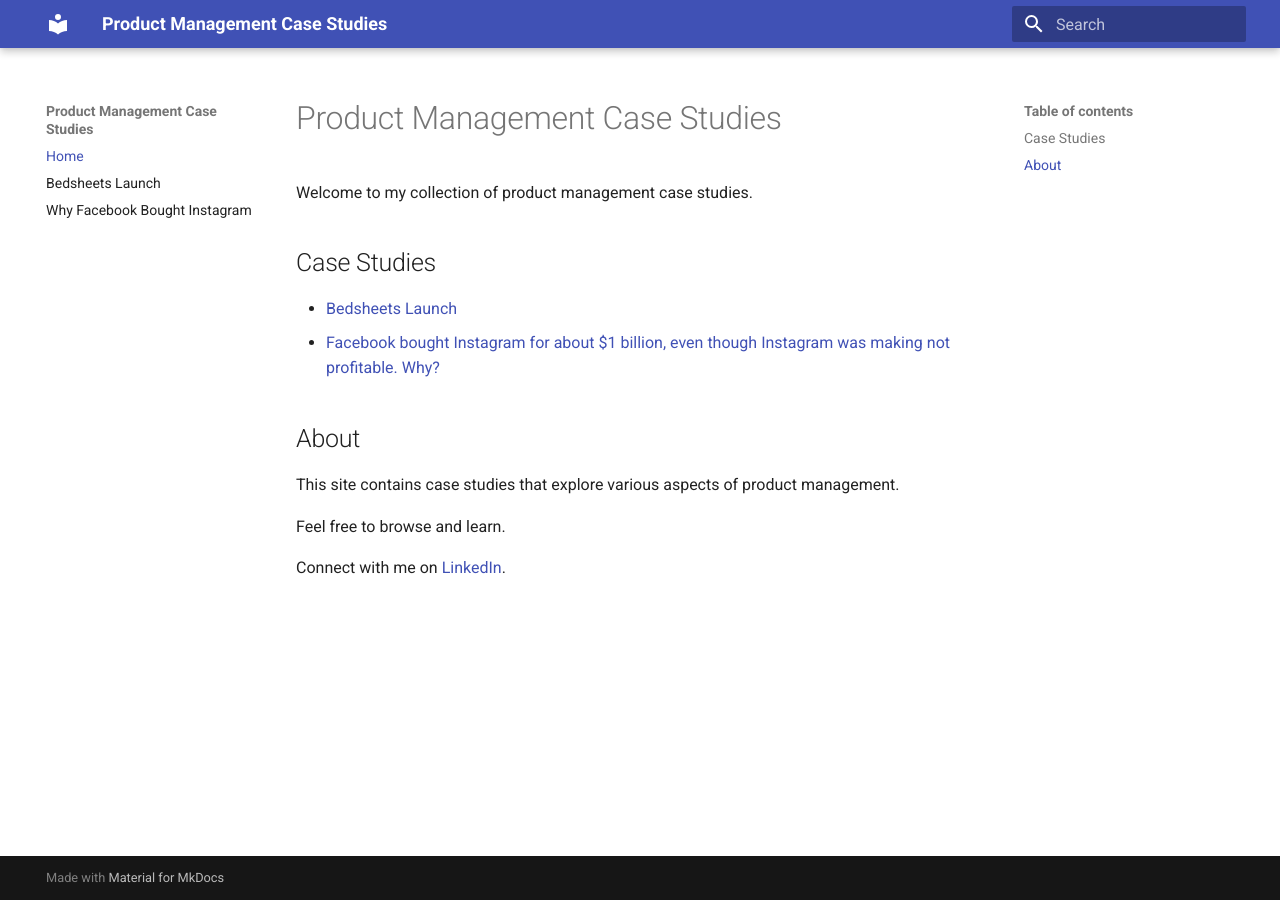
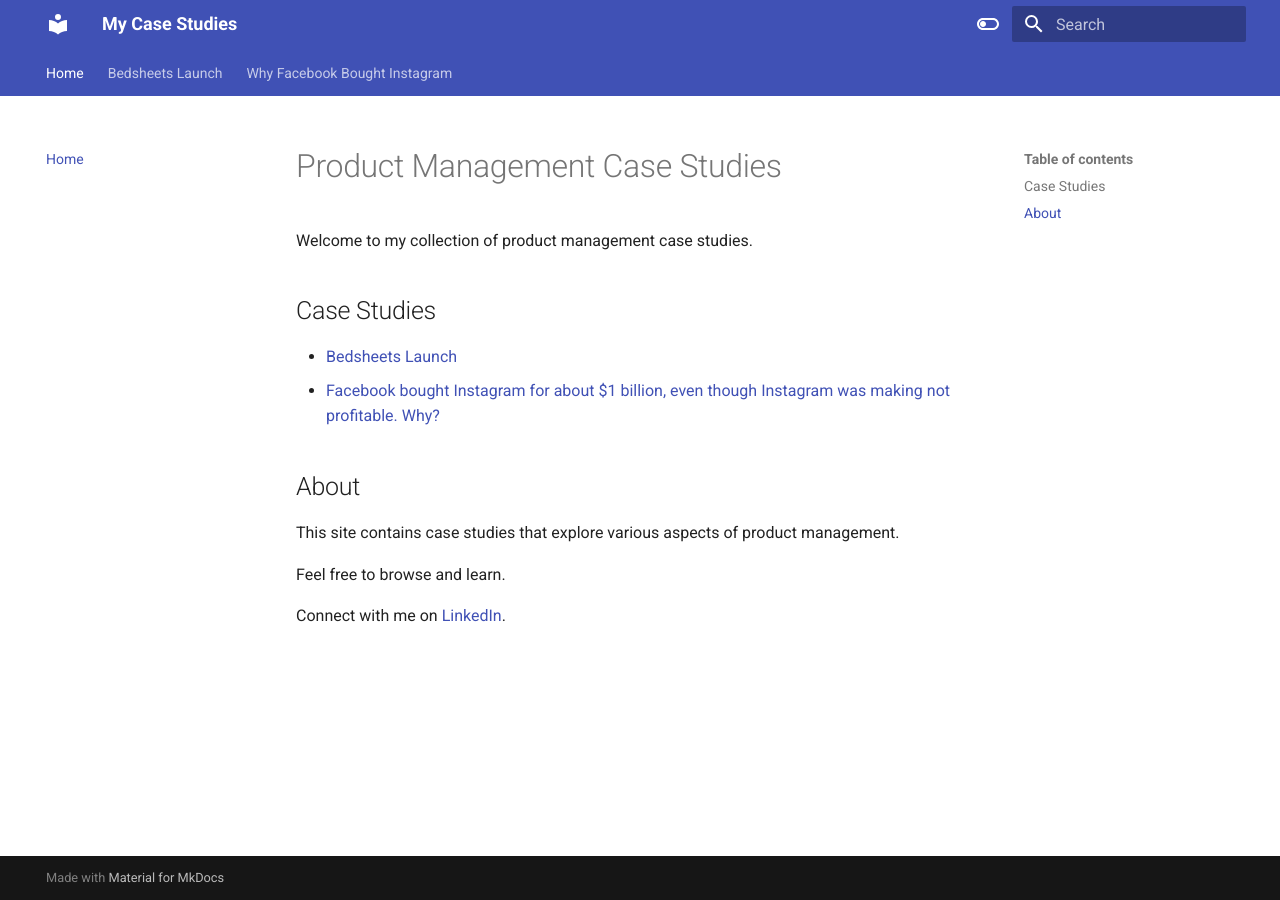
Before and after one commit to naveedhsk/ai-reliability-rag, an MkDocs documentation site: the page built from docs/index.md, in a window 1280 px wide. Built offline with MkDocs 1.6.1 and Material for MkDocs 9.7.7, drawn with Linux system fonts in a browser that asks for light colours.

Commit message:
Update mkdocs.yml

```diff
--- a/mkdocs.yml
+++ b/mkdocs.yml
@@ -1,7 +1,49 @@
-site_name: Product Management Case Studies
+site_name: My Case Studies  # Changed site name
+
 theme:
   name: material
+  features:
+    - navigation.instant
+    - navigation.tabs
+    - navigation.sections
+    - navigation.top
+    - search.suggest
+    - search.highlight
+    - content.tabs.link
+    - content.code.copy
+    - content.code.annotate
+  palette:
+    - scheme: default
+      primary: indigo
+      accent: indigo
+      toggle:
+        icon: material/toggle-switch-off-outline
+        name: Switch to dark mode
+    - scheme: slate
+      primary: black
+      accent: indigo
+      toggle:
+        icon: material/toggle-switch
+        name: Switch to light mode
+  language: en
+
 nav:
   - Home: index.md
   - Bedsheets Launch: bedsheets.md
   - Why Facebook Bought Instagram: instagram.md
+
+markdown_extensions:
+  - admonition
+  - pymdownx.details
+  - pymdownx.superfences
+  - pymdownx.highlight:
+      anchor_linenums: true
+  - pymdownx.inlinehilite
+  - pymdownx.snippets
+  - pymdownx.emoji:
+      emoji_generator: !!python/name:materialx.emoji.twemoji
+  - pymdownx.tabbed:
+      alternate_style: true
+
+extra_css:
+  - stylesheets/extra.css
```
